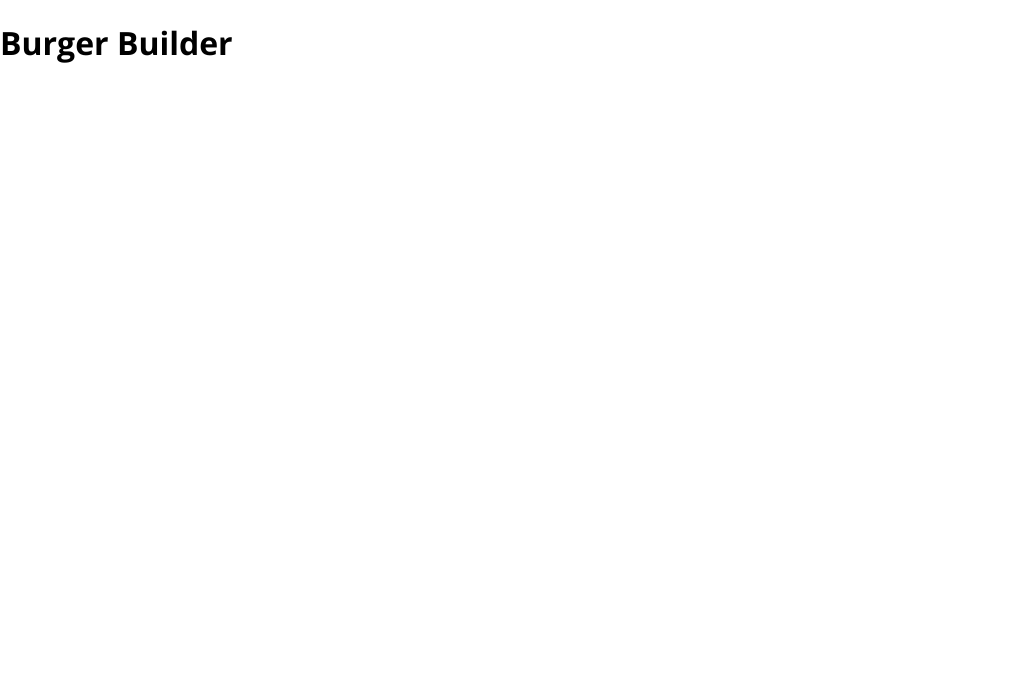
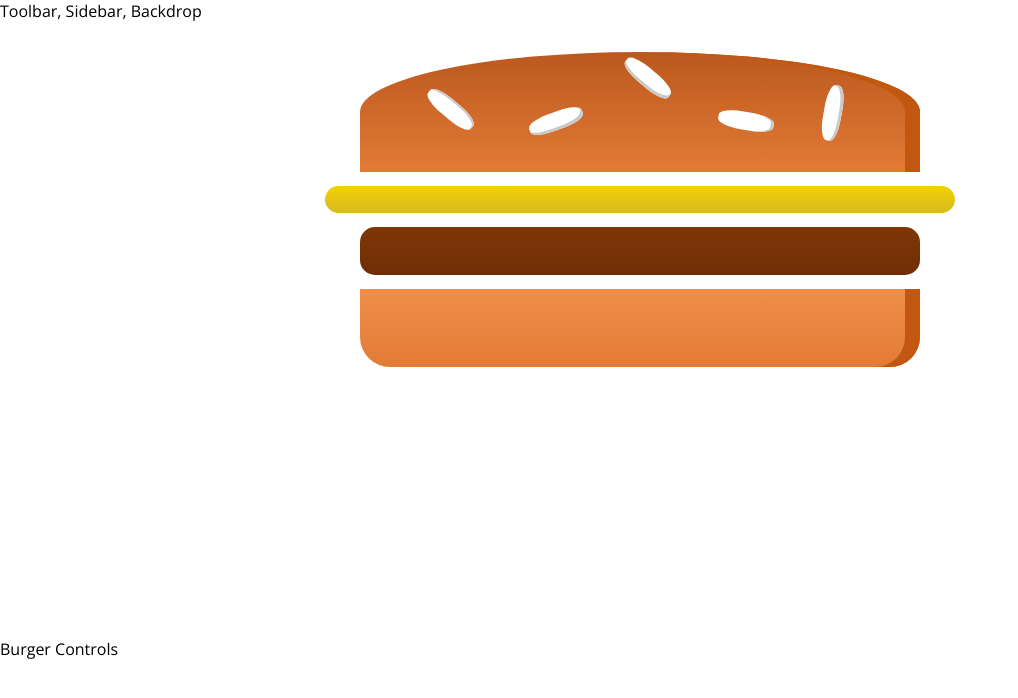
Before and after one commit to KKendle/burger-builder, a React (Create React App) app: page / in a window 1280 px wide. Shown: the top 698 px of the page, without its empty margins (0-1018 px from the left). Built offline with nearby package versions, Linux system fonts and the light colour scheme.

Commit message:
basic burger displays :

```diff
--- a/package.json
+++ b/package.json
@@ -4,6 +4,7 @@
   "private": true,
   "dependencies": {
     "node-sass": "^4.11.0",
+    "prop-types": "^15.7.2",
     "react": "^16.8.3",
     "react-dom": "^16.8.3",
     "react-scripts": "2.1.5"
--- a/src/App.js
+++ b/src/App.js
@@ -1,11 +1,16 @@
 import React, { Component } from 'react';
 import './App.scss';
+
+import Layout from './components/Layout/Layout';
+import BurgerBuilder from './containers/BurgerBuilder/BurgerBuilder';
 
 class App extends Component {
   render() {
     return (
       <div>
-        <h1>Burger Builder</h1>
+        <Layout>
+          <BurgerBuilder></BurgerBuilder>
+        </Layout>
       </div>
     );
   }
--- /dev/null
+++ b/src/components/Burger/Burger.js
@@ -0,0 +1,17 @@
+import React from 'react';
+
+import './Burger.scss';
+import BurgerIngredient from './BurgerIngredient/BurgerIngredient';
+
+const burger = (props) => {
+    return (
+        <div className="Burger">
+            <BurgerIngredient type="bread-top" />
+            <BurgerIngredient type="cheese" />
+            <BurgerIngredient type="meat" />
+            <BurgerIngredient type="bread-bottom" />
+        </div>
+    );
+};
+
+export default burger;
--- /dev/null
+++ b/src/components/Burger/Burger.scss
@@ -0,0 +1,23 @@
+.Burger {
+    height: 250px;
+    font-size: 1.2em;
+    font-weight: 700;
+    margin: auto;
+    overflow: scroll;
+    text-align: center;
+
+    @media (min-width: 500px) and (max-height: 400px) {
+        height: 300px;
+        width: 350px;
+    }
+
+    @media (min-width: 500px) and (min-height: 401px) {
+        height: 400px;
+        width: 450px;
+    }
+
+    @media (min-width: 1000px) and (min-height: 700px) {
+        height: 600px;
+        width: 700px;
+    }
+}
--- /dev/null
+++ b/src/components/Burger/BurgerIngredient/BurgerIngredient.js
@@ -0,0 +1,52 @@
+import React, { Component } from 'react';
+import PropTypes from 'prop-types';
+
+import './BurgerIngredient.scss';
+
+class BurgerIngredient extends Component {
+    render() {
+        let ingredient = null;
+
+        switch(this.props.type) {
+            case ('bread-bottom'):
+                ingredient = <div className="BreadBottom"></div>;
+                break;
+
+            case ('bread-top'):
+                ingredient = (
+                    <div className="BreadTop">
+                        <div className="Seeds1"></div>
+                        <div className="Seeds2"></div>
+                    </div>
+                );
+                break;
+
+            case ('meat'):
+                ingredient = <div className="Meat"></div>;
+                break;
+
+            case ('cheese'):
+                ingredient = <div className="Cheese"></div>;
+                break;
+
+            case ('salad'):
+                ingredient = <div className="salad"></div>;
+                break;
+
+            case ('bacon'):
+                ingredient = <div className="Bacon"></div>;
+                break;
+
+            default:
+                ingredient = null;
+        }
+
+        return ingredient;
+    }
+}
+
+BurgerIngredient.propTypes = {
+    type: PropTypes.string.isRequired
+};
+
+export default BurgerIngredient;
--- /dev/null
+++ b/src/components/Burger/BurgerIngredient/BurgerIngredient.scss
@@ -0,0 +1,113 @@
+.BreadBottom {
+    height: 13%;
+    width: 80%;
+    background: linear-gradient(#F08E4A, #e27b36);
+    border-radius: 0 0 30px 30px;
+    box-shadow: inset -15px 0 #c15711;
+    margin: 2% auto;
+}
+
+.BreadTop {
+    height: 20%;
+    width: 80%;
+    background: linear-gradient(#bc581e, #e27b36);
+    border-radius: 50% 50% 0 0;
+    box-shadow: inset -15px 0 #c15711;
+    margin: 2% auto;
+    position: relative;
+}
+
+.Seeds1 {
+    width: 10%;
+    height: 15%;
+    position: absolute;
+    background-color: white;
+    left: 30%;
+    top: 50%;
+    border-radius: 40%;
+    transform: rotate(-20deg);
+    box-shadow: inset -2px -3px #c9c9c9;
+}
+
+.Seeds1:after {
+    content: "";
+    width: 100%;
+    height: 100%;
+    position: absolute;
+    background-color: white;
+    left: -170%;
+    top: -260%;
+    border-radius: 40%;
+    transform: rotate(60deg);
+    box-shadow: inset -1px 2px #c9c9c9;
+}
+
+.Seeds1:before {
+    content: "";
+    width: 100%;
+    height: 100%;
+    position: absolute;
+    background-color: white;
+    left: 180%;
+    top: -50%;
+    border-radius: 40%;
+    transform: rotate(60deg);
+    box-shadow: inset -1px -3px #c9c9c9;
+}
+
+.Seeds2 {
+    width: 10%;
+    height: 15%;
+    position: absolute;
+    background-color: white;
+    left: 64%;
+    top: 50%;
+    border-radius: 40%;
+    transform: rotate(10deg);
+    box-shadow: inset -3px 0 #c9c9c9;
+}
+
+.Seeds2:before {
+    content: "";
+    width: 100%;
+    height: 100%;
+    position: absolute;
+    background-color: white;
+    left: 150%;
+    top: -130%;
+    border-radius: 40%;
+    transform: rotate(90deg);
+    box-shadow: inset 1px 3px #c9c9c9;
+}
+
+
+.Meat {
+    width: 80%;
+    height: 8%;
+    background: linear-gradient(#7f3608, #702e05);
+    margin: 2% auto;
+    border-radius: 15px;
+}
+
+.Cheese {
+    width: 90%;
+    height: 4.5%;
+    margin: 2% auto;
+    background: linear-gradient(#f4d004, #d6bb22);
+    border-radius: 20px;
+}
+
+.Salad {
+    width: 85%;
+    height: 7%;
+    margin: 2% auto;
+    background: linear-gradient(#228c1d, #91ce50);
+    border-radius: 20px;
+}
+
+.Bacon {
+    width: 80%;
+    height: 3%;
+    background: linear-gradient(#bf3813, #c45e38);
+    margin: 2% auto;
+}
--- /dev/null
+++ b/src/components/Layout/Layout.js
@@ -0,0 +1,15 @@
+import React from 'react';
+
+import Aux from '../../hoc/Aux';
+import './Layout.scss';
+
+const layout = ( props ) => (
+    <Aux>
+        <div>Toolbar, Sidebar, Backdrop</div>
+        <main className="content">
+            {props.children}
+        </main>
+    </Aux>
+);
+
+export default layout;
--- /dev/null
+++ b/src/components/Layout/Layout.scss
@@ -0,0 +1,3 @@
+.content {
+    margin-top: 16px;
+}
--- /dev/null
+++ b/src/containers/BurgerBuilder/BurgerBuilder.js
@@ -0,0 +1,17 @@
+import React, { Component } from 'react';
+
+import Aux from '../../hoc/Aux';
+import Burger from '../../components/Burger/Burger';
+
+class BurgerBuilder extends Component {
+    render() {
+        return (
+            <Aux>
+                <Burger />
+                <div>Burger Controls</div>
+            </Aux>
+        );
+    }
+}
+
+export default BurgerBuilder;
--- /dev/null
+++ b/src/hoc/Aux.js
@@ -0,0 +1,3 @@
+const aux = (props) => props.children;
+
+export default aux;
--- a/src/index.css
+++ b/src/index.css
@@ -1,7 +1,7 @@
 body {
   margin: 0;
   padding: 0;
-  font-family: 'Open Sans';
+  font-family: 'Open Sans', sans-serif;
 }
 
 code {
```
